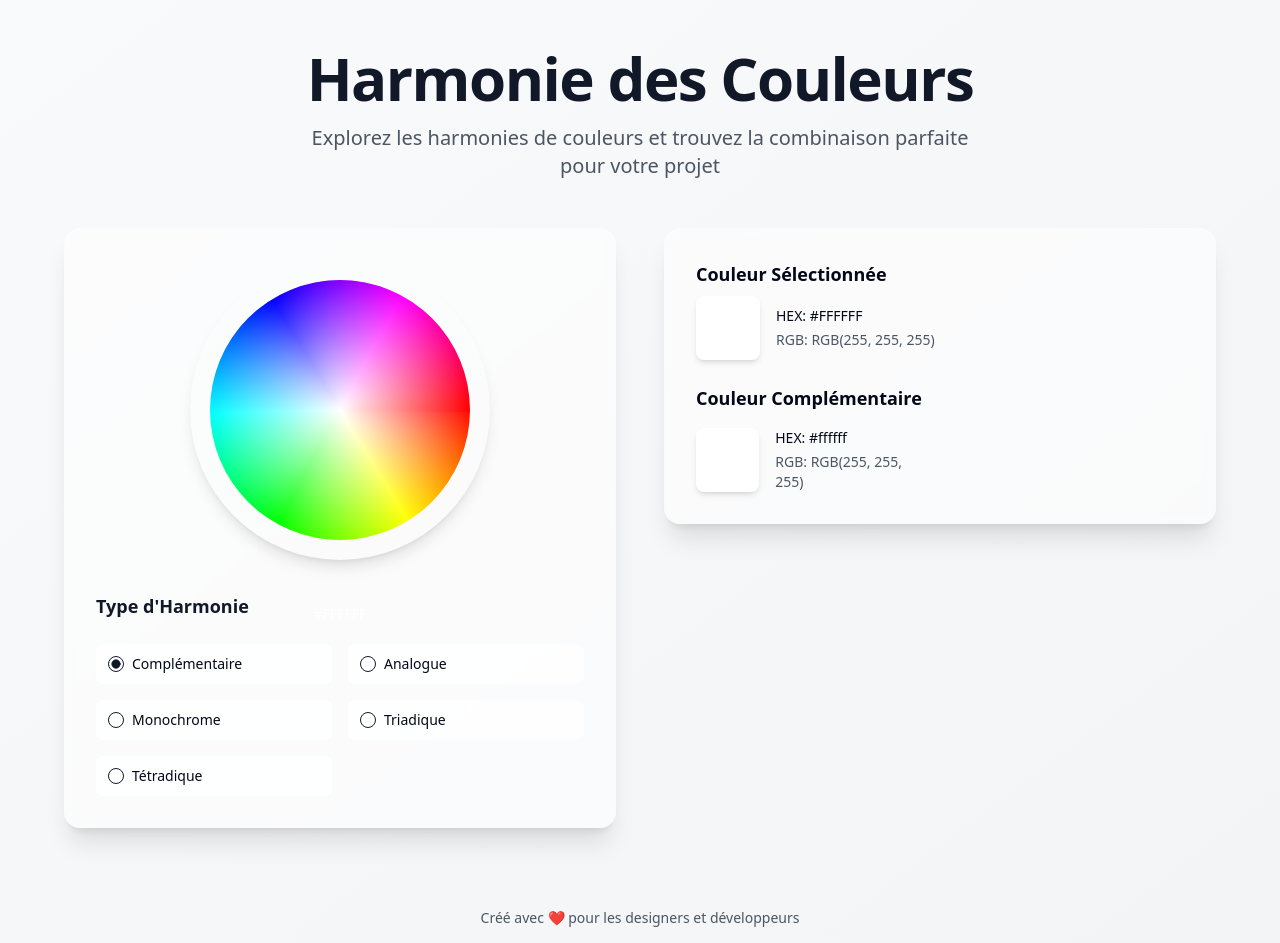
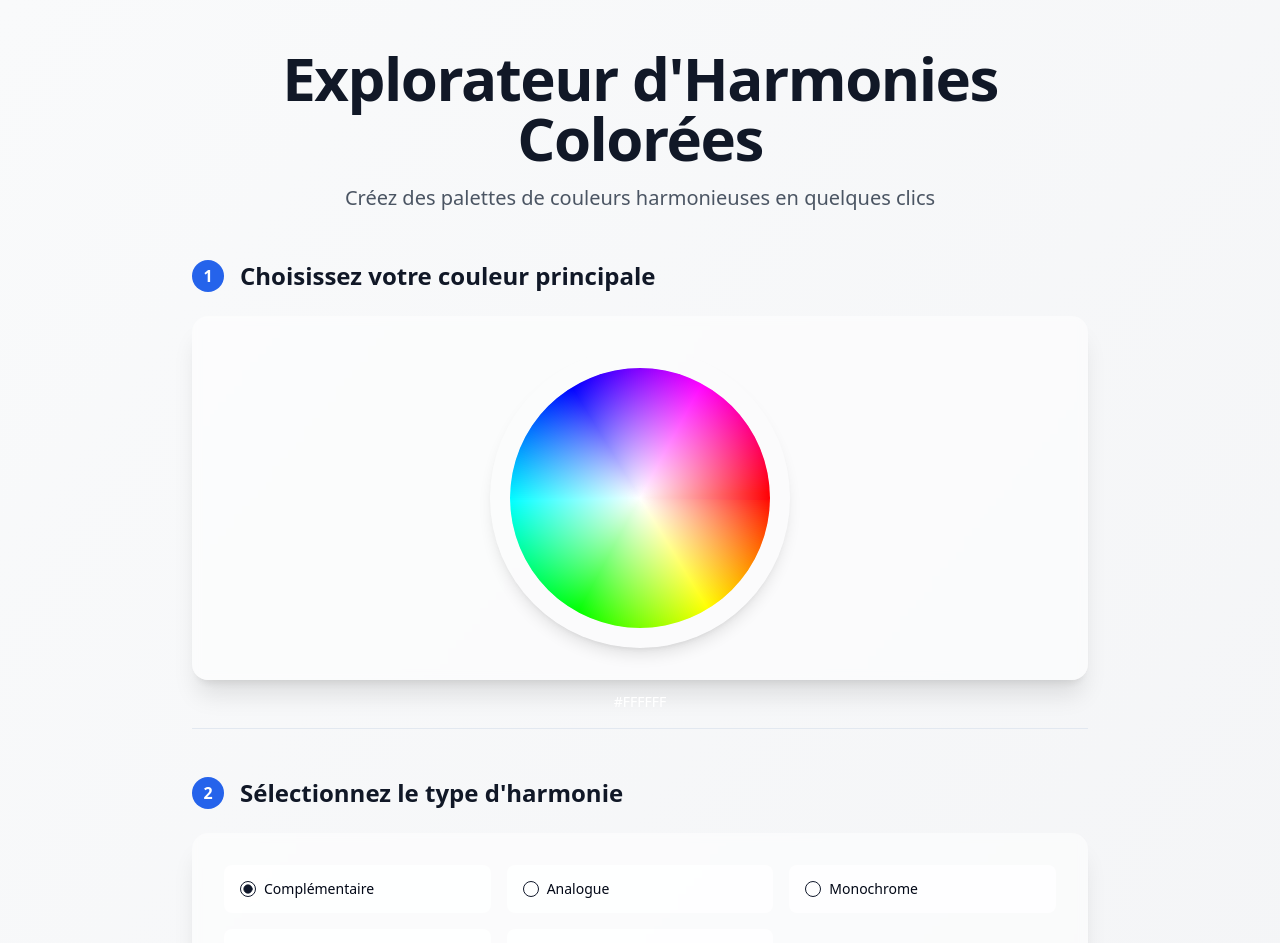
Before and after one commit to Digitizfr/colorwheel-explorer, a React (Vite) app: page / in a window 1280 px wide. Shown: the top 943 px of the page. Built offline with nearby package versions, Linux system fonts and the light colour scheme.

Commit message:
Refactor color selection layout
Reorganize the color selection interface to clearly define the steps:
1. Choose your color
2. Select harmony type
Additionally, ensure that the resulting harmony colors are displayed below the selection options for better visibility.
[skip gpt_engineer]

```diff
--- a/src/pages/Index.tsx
+++ b/src/pages/Index.tsx
@@ -1,9 +1,10 @@
 import React, { useState } from 'react';
 import { ColorWheel } from '@/components/ColorWheel';
 import { ColorDisplay } from '@/components/ColorDisplay';
-import { RadioGroup, RadioGroupItem } from "@/components/ui/radio-group"
-import { Label } from "@/components/ui/label"
-import { Card } from "@/components/ui/card"
+import { RadioGroup, RadioGroupItem } from "@/components/ui/radio-group";
+import { Label } from "@/components/ui/label";
+import { Card } from "@/components/ui/card";
+import { Separator } from "@/components/ui/separator";
 
 type HarmonyType = 'complementary' | 'analogous' | 'monochromatic' | 'triadic' | 'tetradic';
 
@@ -90,20 +91,25 @@ const Index = () => {
 
   return (
     <div className="min-h-screen bg-gradient-to-br from-gray-50 to-gray-100 py-12 px-4 sm:px-6 lg:px-8">
-      <div className="max-w-6xl mx-auto">
-        <div className="text-center mb-12 space-y-4">
-          <h1 className="text-4xl font-bold text-gray-900 tracking-tight sm:text-5xl md:text-6xl">
-            Harmonie des Couleurs
+      <div className="max-w-4xl mx-auto">
+        <div className="text-center mb-12">
+          <h1 className="text-4xl font-bold text-gray-900 tracking-tight sm:text-5xl md:text-6xl mb-4">
+            Explorateur d'Harmonies Colorées
           </h1>
-          <p className="text-xl text-gray-600 max-w-2xl mx-auto">
-            Explorez les harmonies de couleurs et trouvez la combinaison parfaite pour votre projet
+          <p className="text-xl text-gray-600">
+            Créez des palettes de couleurs harmonieuses en quelques clics
           </p>
         </div>
 
-        <div className="grid grid-cols-1 lg:grid-cols-2 gap-12 items-start">
-          <div className="space-y-8">
+        <div className="space-y-12">
+          {/* Étape 1 */}
+          <section className="space-y-6">
+            <div className="flex items-center space-x-4">
+              <span className="flex items-center justify-center w-8 h-8 rounded-full bg-blue-600 text-white font-semibold">1</span>
+              <h2 className="text-2xl font-semibold text-gray-900">Choisissez votre couleur principale</h2>
+            </div>
             <Card className="p-8 backdrop-blur-sm bg-white/50 shadow-xl rounded-2xl border-0">
-              <div className="flex justify-center mb-8">
+              <div className="flex justify-center">
                 <ColorWheel
                   onColorSelect={setSelectedColor}
                   harmonyColors={harmonyColors}
@@ -111,39 +117,55 @@ const Index = () => {
                   className="transform hover:scale-105 transition-transform duration-300"
                 />
               </div>
+            </Card>
+          </section>
 
-              <div className="space-y-6">
-                <h3 className="text-lg font-semibold text-gray-900">Type d'Harmonie</h3>
+          <Separator className="my-8" />
+
+          {/* Étape 2 */}
+          <section className="space-y-6">
+            <div className="flex items-center space-x-4">
+              <span className="flex items-center justify-center w-8 h-8 rounded-full bg-blue-600 text-white font-semibold">2</span>
+              <h2 className="text-2xl font-semibold text-gray-900">Sélectionnez le type d'harmonie</h2>
+            </div>
+            <Card className="p-8 backdrop-blur-sm bg-white/50 shadow-xl rounded-2xl border-0">
               <RadioGroup
                 defaultValue="complementary"
                 onValueChange={(value) => setHarmonyType(value as HarmonyType)}
-                  className="grid grid-cols-2 gap-4"
+                className="grid grid-cols-2 md:grid-cols-3 gap-4"
               >
-                  <div className="flex items-center space-x-2 bg-white/80 p-3 rounded-lg transition-colors hover:bg-white">
+                <div className="flex items-center space-x-2 bg-white/80 p-4 rounded-lg transition-colors hover:bg-white">
                   <RadioGroupItem value="complementary" id="complementary" />
                   <Label htmlFor="complementary" className="cursor-pointer">Complémentaire</Label>
                 </div>
-                  <div className="flex items-center space-x-2 bg-white/80 p-3 rounded-lg transition-colors hover:bg-white">
+                <div className="flex items-center space-x-2 bg-white/80 p-4 rounded-lg transition-colors hover:bg-white">
                   <RadioGroupItem value="analogous" id="analogous" />
                   <Label htmlFor="analogous" className="cursor-pointer">Analogue</Label>
                 </div>
-                  <div className="flex items-center space-x-2 bg-white/80 p-3 rounded-lg transition-colors hover:bg-white">
+                <div className="flex items-center space-x-2 bg-white/80 p-4 rounded-lg transition-colors hover:bg-white">
                   <RadioGroupItem value="monochromatic" id="monochromatic" />
                   <Label htmlFor="monochromatic" className="cursor-pointer">Monochrome</Label>
                 </div>
-                  <div className="flex items-center space-x-2 bg-white/80 p-3 rounded-lg transition-colors hover:bg-white">
+                <div className="flex items-center space-x-2 bg-white/80 p-4 rounded-lg transition-colors hover:bg-white">
                   <RadioGroupItem value="triadic" id="triadic" />
                   <Label htmlFor="triadic" className="cursor-pointer">Triadique</Label>
                 </div>
-                  <div className="flex items-center space-x-2 bg-white/80 p-3 rounded-lg transition-colors hover:bg-white">
+                <div className="flex items-center space-x-2 bg-white/80 p-4 rounded-lg transition-colors hover:bg-white">
                   <RadioGroupItem value="tetradic" id="tetradic" />
                   <Label htmlFor="tetradic" className="cursor-pointer">Tétradique</Label>
                 </div>
               </RadioGroup>
+            </Card>
+          </section>
+
+          <Separator className="my-8" />
+
+          {/* Résultat */}
+          <section className="space-y-6">
+            <div className="flex items-center space-x-4">
+              <span className="flex items-center justify-center w-8 h-8 rounded-full bg-green-600 text-white font-semibold">✓</span>
+              <h2 className="text-2xl font-semibold text-gray-900">Votre palette de couleurs</h2>
             </div>
-            </Card>
-          </div>
-
             <Card className="p-8 backdrop-blur-sm bg-white/50 shadow-xl rounded-2xl border-0">
               <ColorDisplay
                 color={selectedColor}
@@ -151,6 +173,7 @@ const Index = () => {
                 harmonyType={harmonyType}
               />
             </Card>
+          </section>
         </div>
 
         <footer className="mt-20 text-center text-gray-600">
```
Lines whose indentation alone changed are shown as unchanged.
